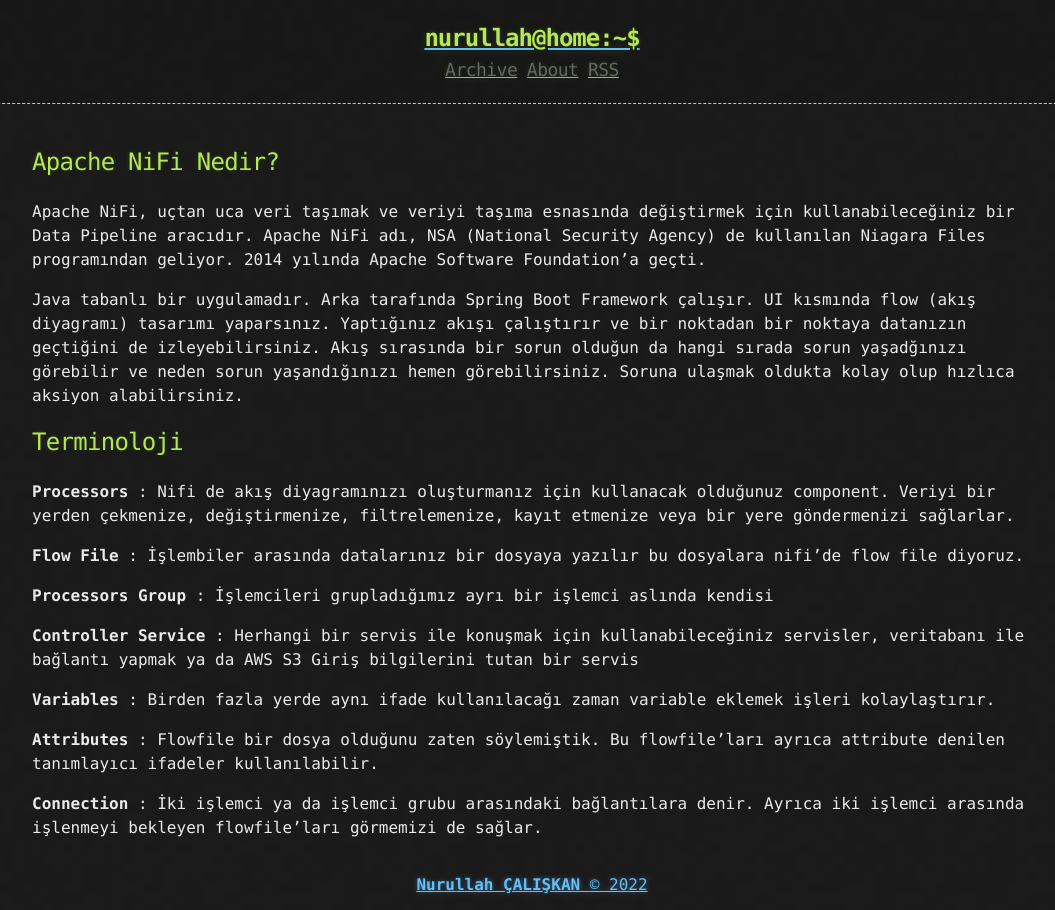
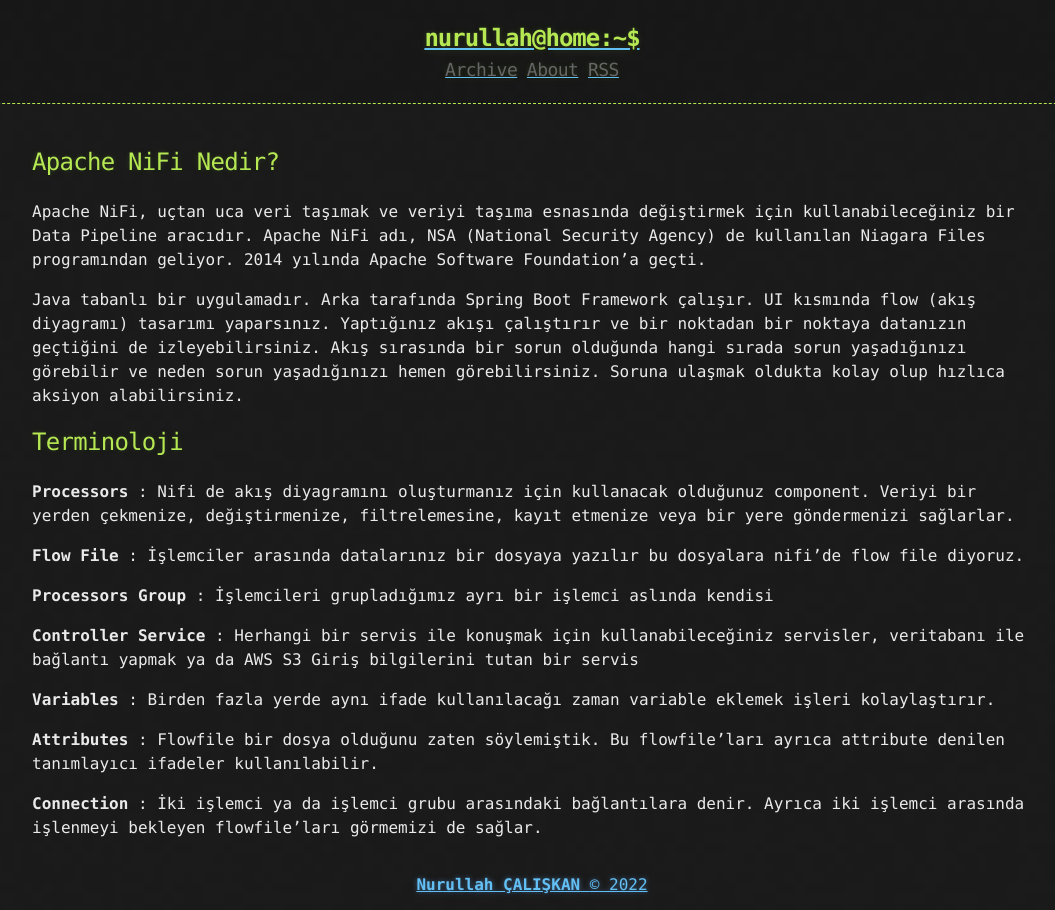
Before and after one commit to NurullahCaliskan/nurullahcaliskan.github.io, a Jekyll site: the page built from _posts/2022-03-03-Apache-nifi-nedir.md, in a window 1280 px wide. Shown: the whole page, without its empty margins (108-1163 px from the left). Built offline with Jekyll 4.4.1, drawn with Linux system fonts in a browser that asks for light colours.

```diff
--- a/_posts/2022-03-03-Apache-nifi-nedir.md
+++ b/_posts/2022-03-03-Apache-nifi-nedir.md
@@ -11,13 +11,13 @@ Apache NiFi, uçtan uca veri taşımak ve veriyi taşıma esnasında değiştirm
 Apache NiFi adı, NSA (National Security Agency) de kullanılan Niagara Files programından geliyor. 2014 yılında Apache Software Foundation'a geçti.
 
 Java tabanlı bir uygulamadır. Arka tarafında Spring Boot Framework çalışır. UI kısmında flow (akış diyagramı) tasarımı yaparsınız.
-Yaptığınız akışı çalıştırır ve bir noktadan bir noktaya datanızın geçtiğini de izleyebilirsiniz. Akış sırasında bir sorun olduğun da hangi sırada sorun yaşadğınızı görebilir ve neden sorun yaşandığınızı hemen görebilirsiniz. Soruna ulaşmak oldukta kolay olup hızlıca aksiyon alabilirsiniz.
+Yaptığınız akışı çalıştırır ve bir noktadan bir noktaya datanızın geçtiğini de izleyebilirsiniz. Akış sırasında bir sorun olduğunda hangi sırada sorun yaşadığınızı görebilir ve neden sorun yaşadığınızı hemen görebilirsiniz. Soruna ulaşmak oldukta kolay olup hızlıca aksiyon alabilirsiniz.
 
 ## Terminoloji
 
-**Processors** : Nifi de akış diyagramınızı oluşturmanız için kullanacak olduğunuz component. Veriyi bir yerden çekmenize, değiştirmenize, filtrelemenize, kayıt etmenize veya bir yere göndermenizi sağlarlar.
+**Processors** : Nifi de akış diyagramını oluşturmanız için kullanacak olduğunuz component. Veriyi bir yerden çekmenize, değiştirmenize, filtrelemesine, kayıt etmenize veya bir yere göndermenizi sağlarlar.
 
-**Flow File** : İşlembiler arasında datalarınız bir dosyaya yazılır bu dosyalara nifi'de flow file diyoruz.
+**Flow File** : İşlemciler arasında datalarınız bir dosyaya yazılır bu dosyalara nifi'de flow file diyoruz.
 
 **Processors Group** : İşlemcileri grupladığımız ayrı bir işlemci aslında kendisi
 
```
Also changed, not shown: _posts/2022-04-23-Apache-nifi-kurulumu.md (+4 -3 lines), about.md (+3 -0 lines), 9 other files.
